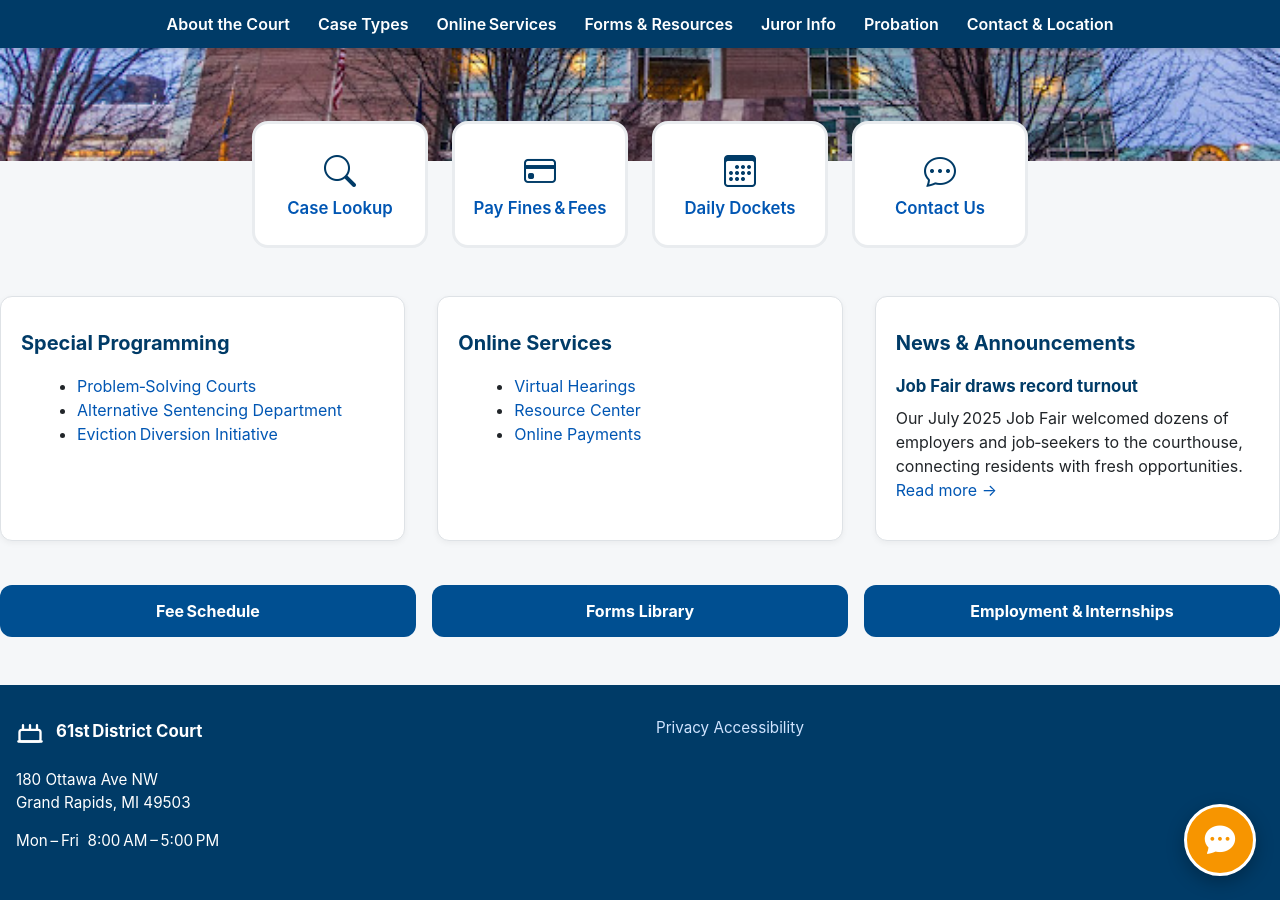
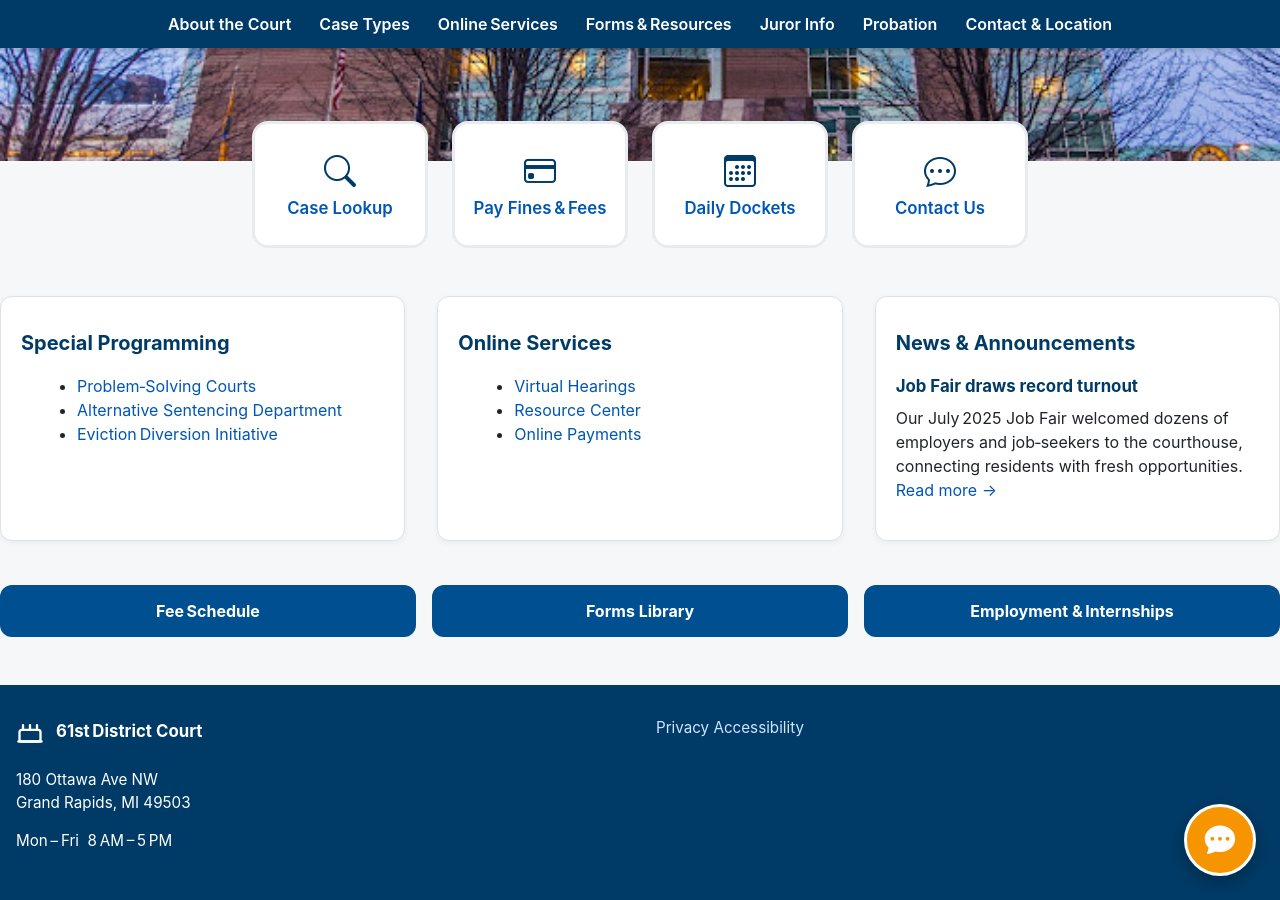
Before and after one commit to DrStern/DanFischer.github.io, a Jekyll site: the page built from index.md, in a window 1280 px wide and 900 px high, scrolled down 292 px. Built offline with Jekyll 4.4.1, drawn with Linux system fonts in a browser that asks for light colours; part of the change alters nothing that is shown.

Commit message:
Update default.html

```diff
--- a/_layouts/default.html
+++ b/_layouts/default.html
@@ -5,7 +5,7 @@
     <title>{{ page.title | default: site.title }}</title>
     <meta name="viewport" content="width=device-width, initial-scale=1">
 
-    <!-- Bootstrap Icons (for the four quick‑action tiles) -->
+    <!-- Bootstrap Icons (for quick‑action tiles & chatbot) -->
     <link rel="stylesheet" href="https://cdn.jsdelivr.net/npm/bootstrap-icons@1.11.3/font/bootstrap-icons.css">
 
     <!-- Custom site styles -->
@@ -21,13 +21,13 @@
         <li>
           <a href="#">About the Court</a>
           <ul class="dropdown">
-            <li><a href="#">Role in Michigan Court System</a></li>
-            <li><a href="#">Mission & Philosophy</a></li>
+            <li><a href="#">Mission & Vision</a></li>
+            <li><a href="#">Role in Michigan Courts</a></li>
             <li><a href="#">Jurisdiction & Map</a></li>
-            <li><a href="#">Judges, Leadership & Administration</a></li>
-            <li><a href="#">Annual Reports / Statistics</a></li>
+            <li><a href="#">Staff Directory</a></li>
+            <li><a href="#">Annual Reports / Statistics</a></li>
             <li><a href="#">Newsroom</a></li>
-            <li><a href="#">Employment & Internships</a></li>
+            <li><a href="#">Careers & Internships</a></li>
           </ul>
         </li>
 
@@ -35,12 +35,12 @@
         <li>
           <a href="#">Case Types</a>
           <ul class="dropdown">
-            <li><a href="#">Misdemeanor & Felony Arraignments</a></li>
-            <li><a href="#">Traffic / Civil Infractions</a></li>
-            <li><a href="#">General Civil (≤ $25 k)</a></li>
-            <li><a href="#">Small Claims (≤ $6 500)</a></li>
+            <li><a href="#">Criminal (Misdemeanor & Felony)</a></li>
+            <li><a href="#">Traffic / Civil Infractions</a></li>
+            <li><a href="#">General Civil (≤ $25 k)</a></li>
+            <li><a href="#">Small Claims (≤ $6,500)</a></li>
             <li><a href="#">Landlord–Tenant</a></li>
-            <li><a href="#">Land‑Contract Forfeiture</a></li>
+            <li><a href="#">Land‑Contract Forfeiture</a></li>
           </ul>
         </li>
 
@@ -49,23 +49,23 @@
           <a href="#">Online Services</a>
           <ul class="dropdown">
             <li><a href="#">Case Lookup</a></li>
-            <li><a href="#">Pay Fines & Fees</a></li>
-            <li><a href="#">Daily Dockets / Hearing Calendar</a></li>
-            <li><a href="#">Virtual Hearing Resources</a></li>
+            <li><a href="#">Online Payments</a></li>
+            <li><a href="#">Virtual Hearings</a></li>
+            <li><a href="#">Hearing Calendar</a></li>
           </ul>
         </li>
 
         <!-- Forms & Resources -->
         <li>
-          <a href="#">Forms & Resources</a>
+          <a href="#">Forms & Resources</a>
           <ul class="dropdown">
             <li><a href="#">Forms Library</a></li>
-            <li><a href="#">Fees & Fines Schedule</a></li>
-            <li><a href="#">Self‑Help Links</a></li>
-            <li><a href="#">General FAQ</a></li>
+            <li><a href="#">Fee Schedule</a></li>
+            <li><a href="#">Self‑Help Center</a></li>
+            <li><a href="#">FAQs</a></li>
+            <li><a href="#">Local Administrative Orders</a></li>
+            <li><a href="#">ADA & Language Access</a></li>
             <li><a href="#">Related Links</a></li>
-            <li><a href="#">Local Administrative Orders</a></li>
-            <li><a href="#">ADA / Language Access</a></li>
           </ul>
         </li>
 
@@ -75,7 +75,7 @@
           <ul class="dropdown">
             <li><a href="#">Jury Duty Overview</a></li>
             <li><a href="#">Reporting Instructions</a></li>
-            <li><a href="#">Juror FAQ</a></li>
+            <li><a href="#">Juror FAQ</a></li>
             <li><a href="#">Orientation Video</a></li>
           </ul>
         </li>
@@ -87,7 +87,7 @@
             <li><a href="#">Probation Overview</a></li>
             <li><a href="#">Officer Directory</a></li>
             <li><a href="#">Problem‑Solving Courts</a></li>
-            <li><a href="#">Alt. Sentencing</a></li>
+            <li><a href="#">Alternative Sentencing</a></li>
           </ul>
         </li>
 
@@ -96,10 +96,9 @@
           <a href="#">Contact & Location</a>
           <ul class="dropdown">
             <li><a href="#">Address & Map</a></li>
-            <li><a href="#">Hours</a></li>
+            <li><a href="#">Hours & Holidays</a></li>
             <li><a href="#">Phone Directory</a></li>
             <li><a href="#">Public Records Requests</a></li>
-            <li><a href="#">Court Holidays & Closures</a></li>
           </ul>
         </li>
       </ul>
@@ -116,15 +115,16 @@
         <div>
           <div class="logo">
             <!-- simple court icon -->
-            <svg width="28" height="28" viewBox="0 0 24 24" fill="none" stroke="currentColor"
-                 stroke-width="2" stroke-linecap="round" stroke-linejoin="round">
+            <svg width="28" height="28" viewBox="0 0 24 24" fill="none"
+                 stroke="currentColor" stroke-width="2"
+                 stroke-linecap="round" stroke-linejoin="round">
               <rect x="3" y="11" width="18" height="10" rx="2"/>
               <path d="M12 7v4M6 7v4m12-4v4M2 21h20"/>
             </svg>
-            61st District Court
+            61st District Court
           </div>
           <p class="mt‑4">180 Ottawa Ave NW<br>Grand Rapids, MI 49503</p>
-          <p>Mon – Fri  8:00 AM – 5:00 PM</p>
+          <p>Mon – Fri&nbsp; 8 AM – 5 PM</p>
         </div>
 
         <div>
@@ -134,5 +134,6 @@
       </div>
     </footer>
 
+    <!-- CHATBOT (floater is injected in index.md) -->
   </body>
 </html>
```
